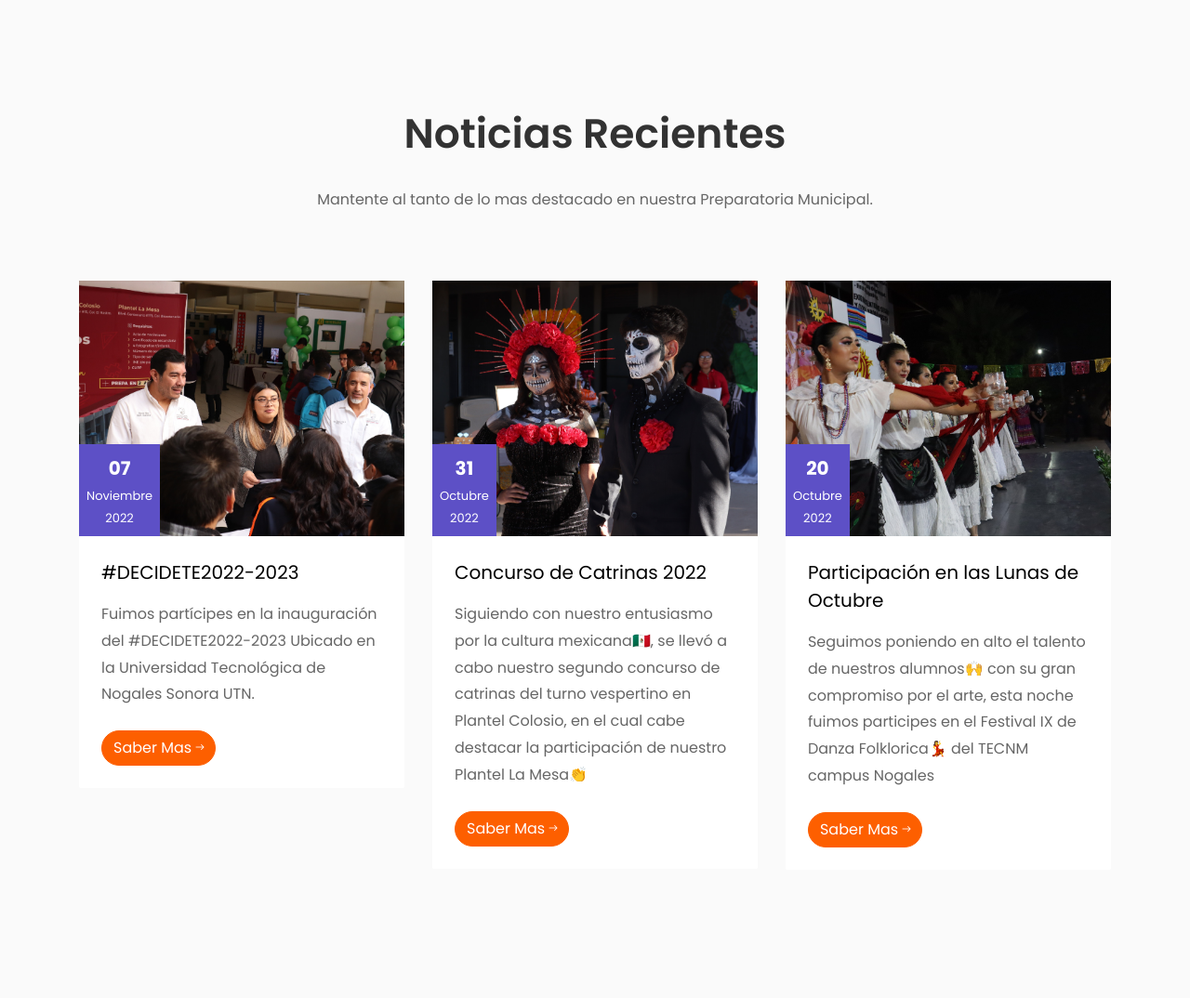
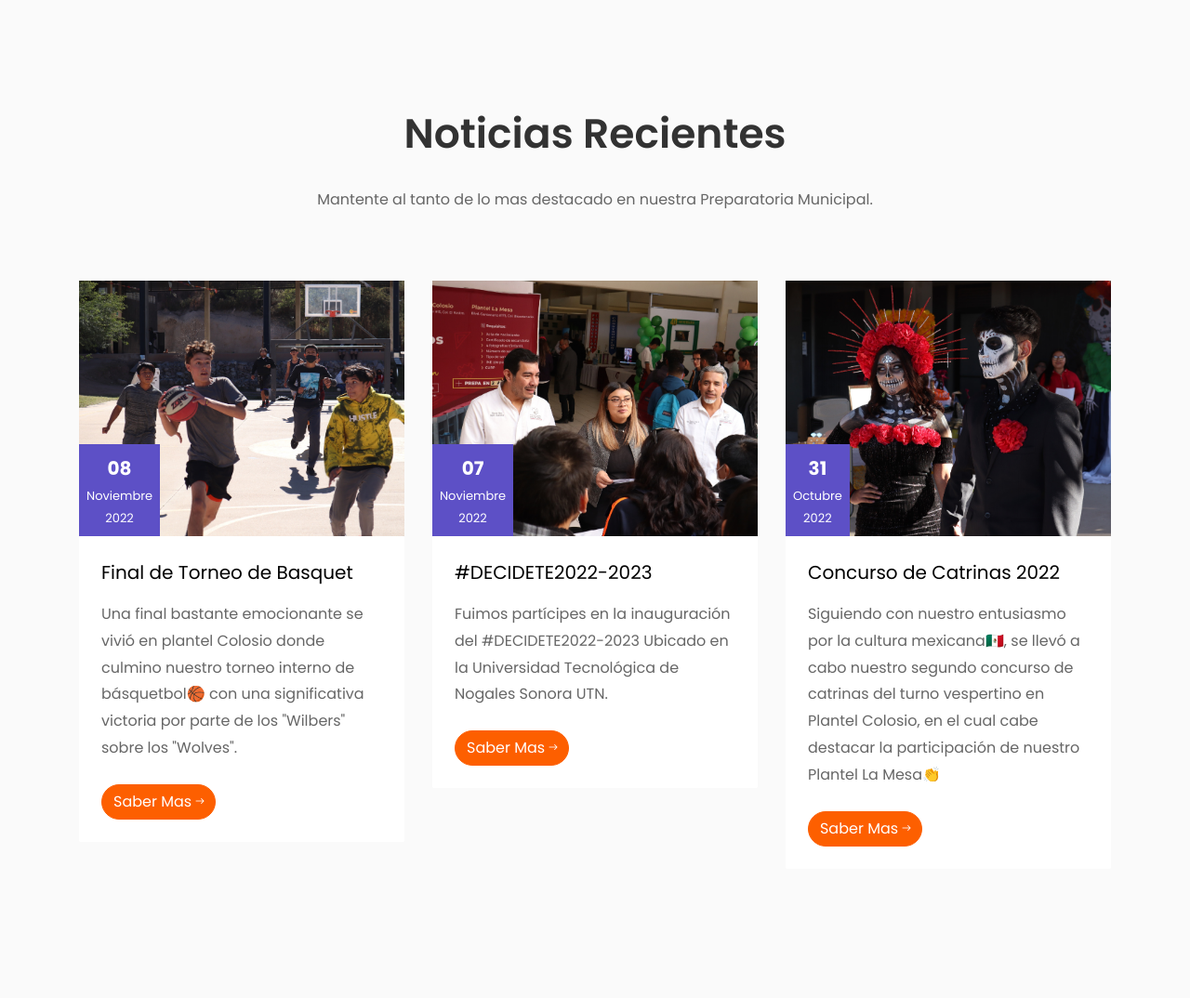
Before and after one commit to comunicacionLobos/webapgeLobos, a PHP site: page / in a window 1280 px wide. Shown: the part 4826-5900 px from the top of the page at 93% size. Run offline with PHP 8.4, Linux system fonts and the light colour scheme; some libraries are stand-ins or nearby versions; some web fonts are replaced.

Commit message:
actualizacion post

```diff
--- a/index.php
+++ b/index.php
@@ -342,6 +342,26 @@
 			</div>
 			<div class="row">
 			<div class="col-md-6 col-lg-4 ftco-animate">
+					<div class="blog-entry">
+						<a href="https://www.facebook.com/miprepanogales/posts/580719150723734" class="block-20 d-flex align-items-end"
+							style="background-image: url('images/publicacion1.jpg');">
+							<div class="meta-date text-center p-2">
+								<span class="day">08</span>
+								<span class="mos">Noviembre</span>
+								<span class="yr">2022</span>
+							</div>
+						</a>
+						<div class="text bg-white p-4">
+							<h3 class="heading"><a href="#">Final de Torneo de Basquet</a></h3>
+							<p>Una final bastante emocionante se vivió en plantel Colosio donde culmino nuestro torneo interno de básquetbol🏀 con una significativa victoria por parte de los "Wilbers" sobre los "Wolves".</p>
+							<div class="d-flex align-items-center mt-4">
+								<p class="mb-0"><a href="https://www.facebook.com/miprepanogales/posts/580719150723734" target="_blank" class="btn btn-primary">Saber Mas <span
+											class="ion-ios-arrow-round-forward"></span></a></p>
+							</div>
+						</div>
+					</div>
+			</div>
+			<div class="col-md-6 col-lg-4 ftco-animate">
 						<div class="blog-entry">
 							<a href="https://www.facebook.com/miprepanogales/posts/579765140819135" class="block-20 d-flex align-items-end"
 								style="background-image: url('images/publicacion3.jpg');">
@@ -382,26 +402,6 @@ Ubicado en la Universidad Tecnológica de Nogales Sonora UTN.</p>
 						</div>
 					</div>
 			</div>
-			<div class="col-md-6 col-lg-4 ftco-animate">
-					<div class="blog-entry">
-						<a href="https://www.facebook.com/miprepanogales/posts/563601282435521" class="block-20 d-flex align-items-end"
-							style="background-image: url('images/publicacion1.jpg');">
-							<div class="meta-date text-center p-2">
-								<span class="day">20</span>
-								<span class="mos">Octubre</span>
-								<span class="yr">2022</span>
-							</div>
-						</a>
-						<div class="text bg-white p-4">
-							<h3 class="heading"><a href="#">Participación en las Lunas de Octubre</a></h3>
-							<p>Seguimos poniendo en alto el talento de nuestros alumnos🙌 con su gran compromiso por el arte, esta noche fuimos participes en el Festival  IX  de Danza Folklorica💃 del TECNM campus Nogales</p>
-							<div class="d-flex align-items-center mt-4">
-								<p class="mb-0"><a href="https://www.facebook.com/miprepanogales/posts/563601282435521" target="_blank" class="btn btn-primary">Saber Mas <span
-											class="ion-ios-arrow-round-forward"></span></a></p>
-							</div>
-						</div>
-					</div>
-				</div>
 			</div>
 		</div>
 	</section>
```
Also changed, not shown: images/publicacion1.jpg.
